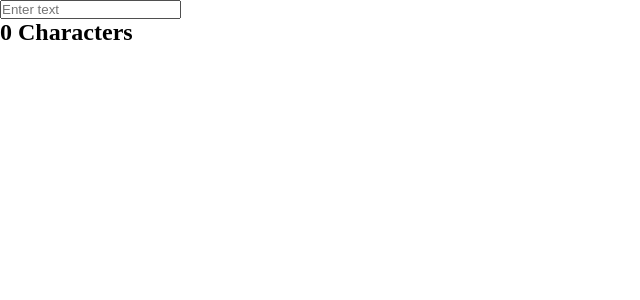
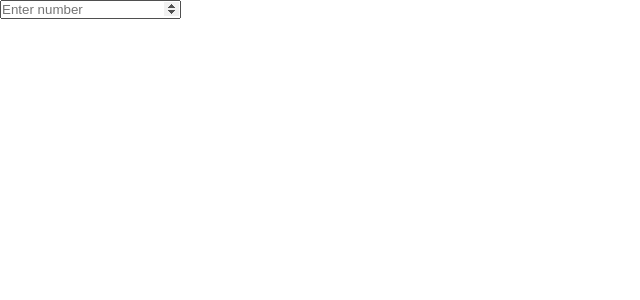
Before and after one commit to VijaylaxmiKaragaon/ReactJS, a React (Vite) app in the folder DCL/: page / in a window 1280 px wide. Shown: the top 300 px of the page, without its empty margins (0-640 px from the left). Built offline with nearby package versions, Linux system fonts and the light colour scheme.

Commit message:
Initial commit

```diff
--- a/DCL/src/App.jsx
+++ b/DCL/src/App.jsx
@@ -10,6 +10,7 @@ import Subcription from './components/subcription';
 import StateComp from './components/StateComp';
 import BackgroundColor from "./components/BackgroundColor";
 import CharacterCounter from "./components/ChacterCounter";
+import EvenOdd from "./components/EvenOdd";
 
 function App() {
   return (
@@ -23,7 +24,8 @@ function App() {
       {/* <ToggleText/> */}
       {/* <StudentName/> */}
       {/* <BackgroundColor/> */}
-      <CharacterCounter/>
+      {/* <CharacterCounter/> */}
+      <EvenOdd/>
     </>
   );
 }
--- /dev/null
+++ b/DCL/src/components/EvenOdd.jsx
@@ -0,0 +1,41 @@
+import React, { Component } from "react";
+
+class EvenOdd extends Component {
+
+  state = {
+    number: "",
+    result: ""
+  };
+
+  checkNumber = (event) => {
+
+    let value = event.target.value;
+
+    this.setState({
+      number: value,
+      result:
+        value % 2 === 0
+          ? "Even"
+          : "Odd"
+    });
+
+  };
+
+  render() {
+    return (
+      <div>
+
+        <input
+          type="number"
+          placeholder="Enter number"
+          onChange={this.checkNumber}
+        />
+
+        <h2>{this.state.result}</h2>
+
+      </div>
+    );
+  }
+}
+
+export default EvenOdd;
```
